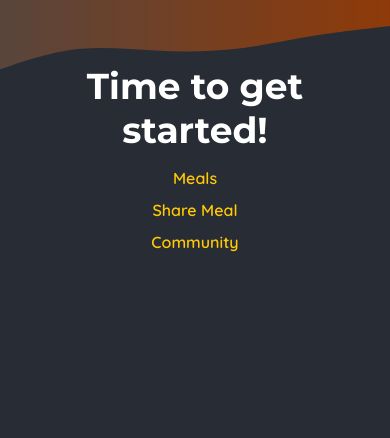
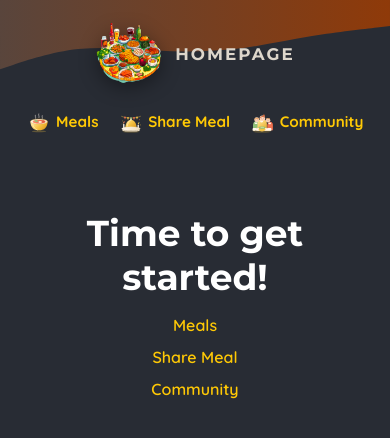
Before and after one commit to DmitriyMalayev/next-recipes-app, a Next.js app: page / in a window 390 px wide. Shown: the top 438 px of the page. Built offline with nearby package versions, Linux system fonts and the light colour scheme.

Commit message:
Add responsive header component with navigation; enhance global styles for improved layout and aesthetics

```diff
--- a/app/globals.css
+++ b/app/globals.css
@@ -49,6 +49,79 @@ main a:focus-visible {
   color: #f9572a;
 }
 
+header {
+  display: flex;
+  align-items: center;
+  justify-content: space-between;
+  gap: 1rem 2rem;
+  flex-wrap: wrap;
+  padding: 1.25rem 1.5rem 0.5rem;
+}
+
+header .brand {
+  display: flex;
+  align-items: center;
+  gap: 0.75rem;
+  color: #ddd6cb;
+  font-family: "Montserrat", sans-serif;
+  font-size: 1.05rem;
+  font-weight: 700;
+  letter-spacing: 0.12em;
+  text-decoration: none;
+  text-transform: uppercase;
+}
+
+header .brand img {
+  width: 4.25rem;
+  height: 4.25rem;
+  object-fit: contain;
+  filter: drop-shadow(0 0.35rem 0.6rem rgba(0, 0, 0, 0.4));
+}
+
+header .brand:hover,
+header .brand:focus-visible {
+  color: #ffc905;
+}
+
+header nav {
+  margin-left: auto;
+}
+
+header nav ul {
+  display: flex;
+  flex-wrap: wrap;
+  align-items: center;
+  justify-content: flex-end;
+  gap: 0.25rem;
+  margin: 0;
+  padding: 0;
+  list-style: none;
+}
+
+header nav a {
+  display: inline-flex;
+  align-items: center;
+  gap: 0.45rem;
+  padding: 0.4rem 0.75rem;
+  border-radius: 999px;
+  color: #ffc905;
+  font-weight: 700;
+  text-decoration: none;
+  white-space: nowrap;
+}
+
+header nav a img {
+  width: 1.75rem;
+  height: 1.75rem;
+  object-fit: contain;
+}
+
+header nav a:hover,
+header nav a:focus-visible {
+  color: #fff;
+  background: #f9572a;
+}
+
 .header-background {
   position: absolute;
   width: 100%;
@@ -58,10 +131,38 @@ main a:focus-visible {
   z-index: -1;
 }
 
-svg {
+.header-background svg {
   display: block;
   width: 100%;
   height: auto;
+}
+
+@media (max-width: 720px) {
+  header {
+    flex-direction: column;
+    align-items: center;
+    padding-inline: 1rem;
+  }
+
+  header nav {
+    margin-left: 0;
+    width: 100%;
+  }
+
+  header nav ul {
+    justify-content: center;
+  }
+
+  header nav a {
+    gap: 0.35rem;
+    padding: 0.35rem 0.5rem;
+    font-size: 0.95rem;
+  }
+
+  header nav a img {
+    width: 1.5rem;
+    height: 1.5rem;
+  }
 }
 
 .not-found {
--- a/app/layout.tsx
+++ b/app/layout.tsx
@@ -1,5 +1,5 @@
 import "./globals.css";
-
+import Header from "@/components/header";
 export const metadata = {
   title: "Recipes and Foods App",
   description: "A collection of recipes and foods.",
@@ -13,27 +13,7 @@ export default function RootLayout({
   return (
     <html lang="en">
       <body>
-        <div className="header-background">
-          <svg xmlns="http://www.w3.org/2000/svg" viewBox="0 0 1440 320">
-            <defs>
-              <linearGradient id="gradient" x1="0%" y1="0%" x2="100%" y2="0%">
-                <stop
-                  offset="0%"
-                  style={{ stopColor: "#59453c", stopOpacity: "1" }}
-                />
-                <stop
-                  offset="100%"
-                  style={{ stopColor: "#8f3a09", stopOpacity: "1" }}
-                />
-              </linearGradient>
-            </defs>
-            <path
-              fill="url(#gradient)"
-              d="M0,256L48,240C96,224,192,192,288,181.3C384,171,480,181,576,186.7C672,192,768,192,864,181.3C960,171,1056,149,1152,133.3C1248,117,1344,107,1392,101.3L1440,96L1440,0L1392,0C1344,0,1248,0,1152,0C1056,0,960,0,864,0C768,0,672,0,576,0C480,0,384,0,288,0C192,0,96,0,48,0L0,0Z"
-            ></path>
-          </svg>
-        </div>
-
+        <Header />
         {children}
       </body>
     </html>
--- a/components/header.tsx
+++ b/components/header.tsx
@@ -1,10 +1,59 @@
 import Link from "next/link";
-
+import logoImage from "@/assets/logo.png";
+import mealsImage from "@/assets/icons/meal.svg";
+import shareImage from "@/assets/icons/events.svg";
+import communityImage from "@/assets/icons/community.svg";
 export default function Header() {
   return (
-    <header>
-      <h1>Welcome to my recipes website!</h1>
-      <Link href="/about">About</Link>
-    </header>
+    <>
+      <div className="header-background">
+        <svg xmlns="http://www.w3.org/2000/svg" viewBox="0 0 1440 320">
+          <defs>
+            <linearGradient id="gradient" x1="0%" y1="0%" x2="100%" y2="0%">
+              <stop
+                offset="0%"
+                style={{ stopColor: "#59453c", stopOpacity: "1" }}
+              />
+              <stop
+                offset="100%"
+                style={{ stopColor: "#8f3a09", stopOpacity: "1" }}
+              />
+            </linearGradient>
+          </defs>
+          <path
+            fill="url(#gradient)"
+            d="M0,256L48,240C96,224,192,192,288,181.3C384,171,480,181,576,186.7C672,192,768,192,864,181.3C960,171,1056,149,1152,133.3C1248,117,1344,107,1392,101.3L1440,96L1440,0L1392,0C1344,0,1248,0,1152,0C1056,0,960,0,864,0C768,0,672,0,576,0C480,0,384,0,288,0C192,0,96,0,48,0L0,0Z"
+          ></path>
+        </svg>
+      </div>
+      <header>
+        <Link className="brand" href="/">
+          <img src={logoImage.src} alt="" width={68} height={68} />
+          Homepage
+        </Link>
+        <nav>
+          <ul>
+            <li>
+              <Link href="/meals">
+                <img src={mealsImage.src} alt="" width={28} height={28} />
+                Meals
+              </Link>
+            </li>
+            <li>
+              <Link href="/meals/share">
+                <img src={shareImage.src} alt="" width={28} height={28} />
+                Share Meal
+              </Link>
+            </li>
+            <li>
+              <Link href="/community">
+                <img src={communityImage.src} alt="" width={28} height={28} />
+                Community
+              </Link>
+            </li>
+          </ul>
+        </nav>
+      </header>
+    </>
   );
 }
```
